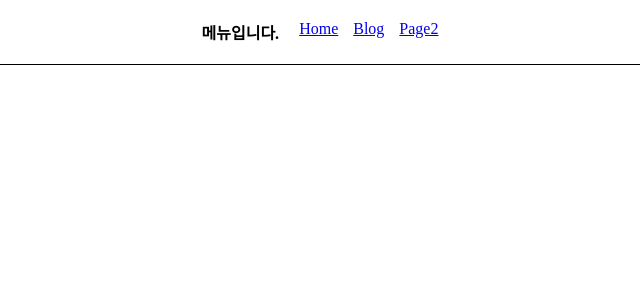
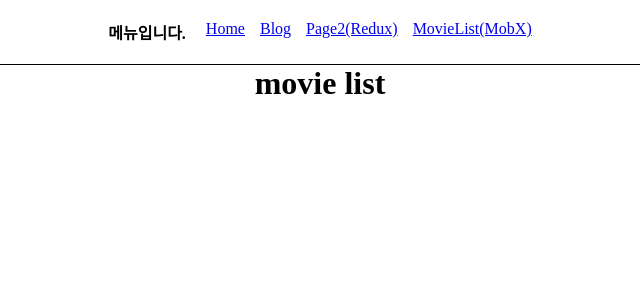
Before and after one commit to rudgus327/moz-todo-react, a React (Create React App) app: page /MovieList in a window 1280 px wide. Shown: the top 300 px of the page, without its empty margins (320-960 px from the left). Built offline with nearby package versions, Linux system fonts and the light colour scheme.

Commit message:
mobx 하는중

```diff
--- a/package.json
+++ b/package.json
@@ -6,6 +6,8 @@
     "@testing-library/jest-dom": "^5.17.0",
     "@testing-library/react": "^13.4.0",
     "@testing-library/user-event": "^13.5.0",
+    "mobx": "^6.10.2",
+    "mobx-react": "^9.0.2",
     "react": "^18.2.0",
     "react-dom": "^18.2.0",
     "react-redux": "^8.1.3",
--- a/src/App.js
+++ b/src/App.js
@@ -6,6 +6,7 @@ import Header from './Layout/Header';
 import Home from './components/Home';
 import Blog from './components/Blog';
 import Page2 from './components/Page2';
+import MovieList from './components/MovieList';
 
 import './App.css';
 
@@ -19,6 +20,7 @@ function App() {
         <Route path='/' element={<Home/>}></Route>
         <Route path='/Blog' element={<Blog/>}></Route>
         <Route path='/page2' element={<Page2/>}></Route>
+        <Route path='/MovieList' element={<MovieList/>}></Route>
       </Routes>
     </div>
   </BrowserRouter>
--- a/src/Layout/Header.js
+++ b/src/Layout/Header.js
@@ -12,7 +12,10 @@ function Header({ location, history }) {
 			  <a href='/Blog'>Blog</a>
 			</li>
 			<li>
-			  <a href='/Page2'>Page2</a>
+			  <a href='/Page2'>Page2(Redux)</a>
+			</li>
+			<li>
+			  <a href='/MovieList'>MovieList(MobX)</a>
 			</li>
 		  </ul>
 		</header>
--- /dev/null
+++ b/src/components/MovieList.js
@@ -0,0 +1,31 @@
+/*eslint-disable*/
+import React from 'react';
+import { useStores } from '../state/Context';
+import {toJS} from "mobx";
+
+function MovieList(props){
+
+    const {movieStore} = useStores();
+
+
+
+    return (
+        <div className="MovieList" key="jang">
+        <h1>movie list</h1>
+
+         {toJS(movieStore.movies).map((item)=>(
+
+            <div className="list" key={item.title}>
+
+
+                <p>{item.id}</p>
+                <h3>{item.title}</h3>
+                <p>{item.rate}</p>
+            </div>
+         )
+        )}
+	    </div>
+    );
+}
+
+export default MovieList;
--- a/src/index.js
+++ b/src/index.js
@@ -3,31 +3,35 @@ import ReactDOM from 'react-dom/client';
 import './index.css';
 import App from './App';
 import reportWebVitals from './reportWebVitals';
-import { Provider } from 'react-redux';
-import { createStore} from 'redux';
+//import { Provider } from 'react-redux';
+//import { createStore} from 'redux';
+import { StoreProvider } from './state/Context';
+import { RootStore } from './state/RootStore';
 
-const originState = 100;
+// const originState = 100;
 
-function calculator(state = originState,action){
-  if(action.type === '증가'){
-    state++;
-    return state
-  }else if(action.type === '감소'){
-    state--;
-    return state
-  }else{
-    return state
-  }
-}
+// function calculator(state = originState,action){
+//   if(action.type === '증가'){
+//     state++;
+//     return state
+//   }else if(action.type === '감소'){
+//     state--;
+//     return state
+//   }else{
+//     return state
+//   }
+// }
 
-let store = createStore(calculator);
-
+// let store = createStore(calculator);
+const rootStore = new RootStore();
 const root = ReactDOM.createRoot(document.getElementById('root'));
 root.render(
   <React.StrictMode>
-    <Provider store={store}>
+    {/* <Provider store={store}> */}
+    <StoreProvider value={rootStore}>
       <App />
-    </Provider>
+      </StoreProvider>
+    {/* </Provider> */}
   </React.StrictMode>
 
 );
--- /dev/null
+++ b/src/state/Context.js
@@ -0,0 +1,7 @@
+import * as React from 'react';
+import { RootStore } from './RootStore';
+
+export const StoreCotext  = React.createContext(new RootStore);
+export const StoreProvider = StoreCotext .Provider;
+
+export const useStores = ()=> React.useContext(StoreCotext);
--- /dev/null
+++ b/src/state/MovieStore.js
@@ -0,0 +1,59 @@
+import {action,makeObservable,observable} from "mobx";
+
+class Movie{
+    id;
+    title;
+    rate;
+
+    constructor(id,title,rate){
+        this.id;
+        this.title;
+        this.rate;
+    }
+}
+
+export class MovieStore{ //repository
+
+    rootStore;
+
+    movies=[];
+
+    constructor(root){
+        makeObservable(this, {
+            movies:observable,
+            createMovie:action,
+            deleteMovie:action,
+            changeRate:action,
+
+        })
+        this.rootStore=root;
+
+        this.movies = [
+            new Movie(1,'LOTR',5),
+            new Movie(2,'LOTR2',3),
+            new Movie(3,'LOTR3',1),
+        ]
+    }
+
+    createMovie(title,rate){
+        this.movies = [
+            ...this.movies, //deep copy
+            new Movie(this.movies[this.movies.length-1].id+1,title,rate)
+        ]
+    }
+
+    deleteMovie(id){
+        this.movies = this.movies.filter(x => x.id !== id);
+    }
+
+    changeRate(id,rate){
+        const idx = this.movies.findIndex(x => x.id === id);
+        const movie = this.movies[idx];
+
+        this.movies = [
+            ...this.movies.slice(0,idx),
+            new Movie(movie.id,movie.title,rate),
+            ...this.movies.slice(idx+1,this.movies.length),
+        ]
+    }
+}
--- /dev/null
+++ b/src/state/RootStore.js
@@ -0,0 +1,9 @@
+import { MovieStore } from "./MovieStore";
+
+export class RootStore{
+    movieStore;
+
+    constructor(){
+        this.movieStore = new MovieStore(this); // root store에 가진 모든 store에 어떤 store던지 접근 가능하다
+    }
+}
```
Also changed, not shown: 1 other file (tests, documents, lock files or other folders).
